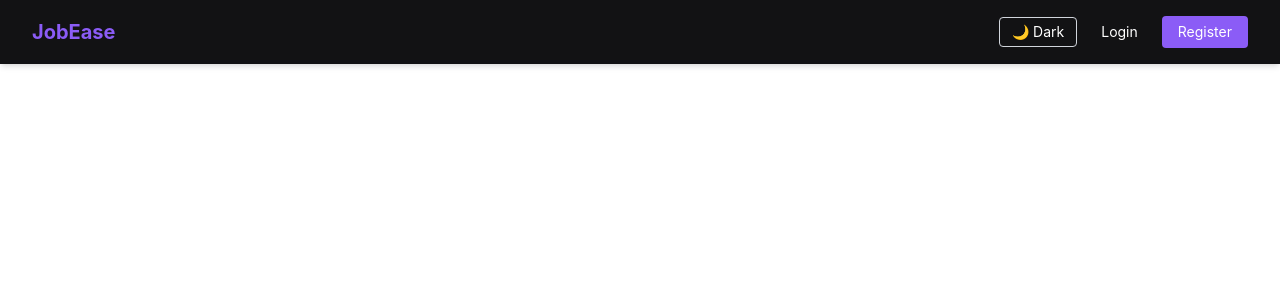
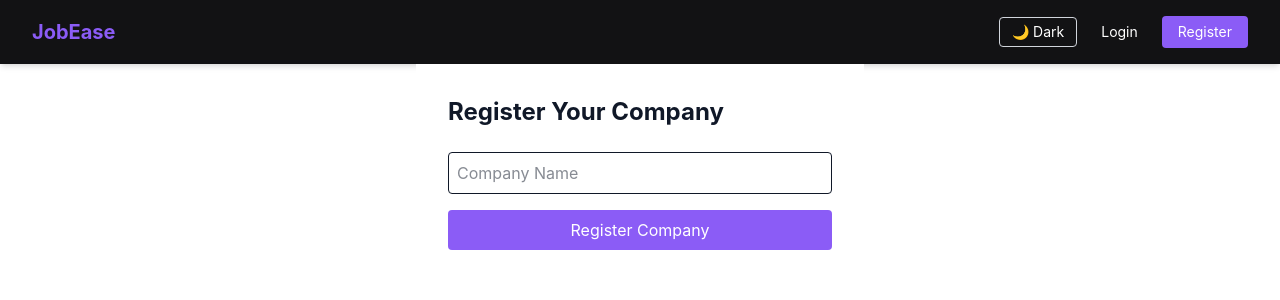
Before and after one commit to esharajpoot156-max/Job-Portal, a React (Vite) app in the folder frontend/: page /company/register in a window 1280 px wide. Shown: the top 300 px of the page. Built offline with nearby package versions, Linux system fonts and the light colour scheme.

Commit message:
add company register

```diff
--- a/frontend/src/App.jsx
+++ b/frontend/src/App.jsx
@@ -14,7 +14,7 @@ import Conversations from "./pages/Conversations";
 import Chat from "./pages/Chat";
 import Notifications from "./pages/Notifications";
 import Profile from "./pages/Profile";
-
+import CompanyRegister from "./pages/CompanyRegister";
 function App() {
   const [showSplash, setShowSplash] = useState(true);
 
@@ -36,6 +36,7 @@ function App() {
         <Route path="/chat/:id" element={<Chat />} />
         <Route path="/notifications" element={<Notifications />} />
         <Route path="/profile" element={<Profile />} />
+        <Route path="/company/register" element={<CompanyRegister />} />
       </Routes>
     </>
   );
--- /dev/null
+++ b/frontend/src/pages/CompanyRegister.jsx
@@ -0,0 +1,51 @@
+import { useState } from "react";
+import { useNavigate } from "react-router-dom";
+import axiosInstance from "../utils/axiosInstance";
+
+const CompanyRegister = () => {
+    const [companyName, setCompanyName] = useState("");
+    const [loading, setLoading] = useState(false);
+    const navigate = useNavigate();
+
+    const submitHandler = async (e) => {
+        e.preventDefault();
+        try {
+            setLoading(true);
+            const res = await axiosInstance.post("/company/register", { companyName });
+            if (res.data.success) {
+                alert(res.data.message);
+                navigate("/admin/jobs/post");
+            }
+        } catch (error) {
+            alert(error.response?.data?.message || "Something went wrong");
+        } finally {
+            setLoading(false);
+        }
+    };
+
+    return (
+        <div className="p-8 max-w-md mx-auto min-h-screen bg-white dark:bg-[#121214] dark:text-white">
+            <h1 className="text-2xl font-bold mb-6">Register Your Company</h1>
+
+            <form onSubmit={submitHandler} className="space-y-4">
+                <input
+                    type="text"
+                    placeholder="Company Name"
+                    value={companyName}
+                    onChange={(e) => setCompanyName(e.target.value)}
+                    className="w-full border p-2 rounded dark:bg-[#1a1a1d] dark:border-gray-700"
+                />
+
+                <button
+                    type="submit"
+                    disabled={loading}
+                    className="w-full bg-[#8B5CF6] text-white py-2 rounded"
+                >
+                    {loading ? "Registering..." : "Register Company"}
+                </button>
+            </form>
+        </div>
+    );
+};
+
+export default CompanyRegister;
```
